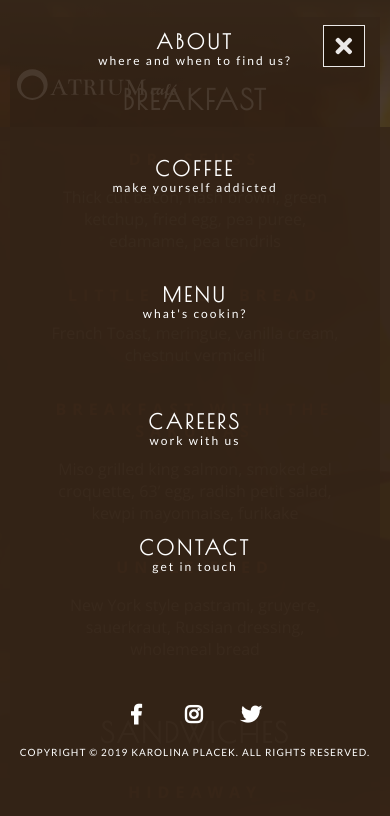
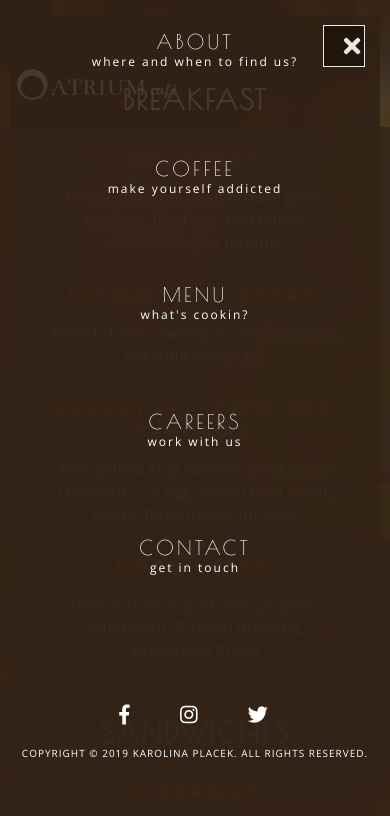
Before and after one commit to Keikeu/Atrium, a plain HTML site: page menu.html in a window 390 px wide. Both pictures are taken after a click on the element 343 px from the left and 46 px from the top of the page. Shown: the top 816 px of the page. Drawn offline with nearby package versions, Linux system fonts and the light colour scheme.

Commit message:
Organize css rules and fonts

```diff
--- a/css/style.css
+++ b/css/style.css
@@ -1,14 +1,14 @@
-/* ============================== OVERALL ================================= */
 body {
   margin: 0;
-  font-family: 'Open Sans';
+
+  font-family: 'Open Sans', sans-serif;
   font-weight: 400;
+
   background-attachment: fixed;
   background-position: center top;
   background-repeat: no-repeat;
 }
 
-/* ======================= MAIN PAGE HYPERLINK ========================== */
 .homepage-link {
   position: fixed;
   left: 2vh;
@@ -16,27 +16,26 @@ body {
   z-index: 3;
 }
 
-/* =============================== BURGER ================================== */
 .nav-btn {
+  position: fixed;
+  top: 3vh;
+  right: 3vh;
+  z-index: 4;
+
   display: none;
   height: 42px;
   width: 42px;
-  position: fixed;
-  right: 3vh;
-  top: 3vh;
-  border: 1px solid #fff;
-  z-index: 4;
+
+  border: 1px solid #ffffff;
+  background-color: #211408;
   opacity: 0.9;
-  background-color: #211408;
+
+  font-size: 24px;
   color: #ffffff;
-  font-size: 24px;
   text-align: center;
-  transition-duration: 200ms;
   line-height: 40px;
-}
 
-.nav-btn i {
-  width: 40px;
+  transition-duration: .2s;
 }
 
 .nav-btn:hover {
@@ -48,12 +47,14 @@ body {
   top: 0;
   left: 0;
   z-index: 1;
+
   width: 100%;
   height: 12vh;
-  background-image: linear-gradient(to bottom, #413d2d, rgba(0,0,0,0));
+
+  background: rgba(17, 10, 4, 0.8);
+  background: linear-gradient(to bottom, rgba(17,10,4,0.8) 0%, rgba(17,10,4,0.6) 50%, rgba(17,10,4,0.3) 75%, rgba(17,10,4,0.05) 95%, rgba(17,10,4,0) 100%);
 }
 
-/* ================================ NAVBAR ================================ */
 a, a:visited, a:hover, a:active, a:focus {
   color: inherit;
   text-decoration: none;
@@ -70,43 +71,48 @@ a, a:visited, a:hover, a:active, a:focus {
   left: 0;
   right: 0;
   z-index: 2;
+
   width: 600px;
   padding: 0;
   margin: auto;
 }
 
 .nav--desktop .nav__item {
+  float: left;
   display: inline-block;
   width: 120px;
-  float: left;
+  padding: 10px;
+
+  box-shadow: inset 0px -1px 0px 0px rgba(255, 255, 255, 1);
+
   font-size: 18px;
-  font-family: "Lato";
-  font-weight: 700;
+  font-weight: 600;
   color: #ffffff;
   text-align: center;
-  box-shadow: inset 0px -1px 0px 0px rgba(255,255,255,1);
-  padding: 10px;
-  transition-duration: 300ms;
+
+  transition-duration: .3s;
 }
 
 .nav--desktop .nav__item:hover, .nav--desktop .nav__item--active {
-  box-shadow: inset 0px -3px 0px 0px rgba(255,255,255,1);
+  box-shadow: inset 0px -3px 0px 0px rgba(255, 255, 255, 1);
 }
 
 .nav--mobile {
-  display: none;
   position: fixed;
   top: 0;
   right: -100%;
-  margin: 0;
-  padding: 0;
+
+  display: none;
   width: 100%;
   height: 100%;
+  padding: 0;
+  margin: 0;
+
   overflow: hidden;
-  font-family: 'Poiret One', sans-serif;
+
+  font-family: 'Poiret One', cursive;
   font-size: 20px;
   letter-spacing: 3px;
-  font-weight: bold;
   transition: 400ms;
   color: #fff;
   z-index: 3;
@@ -137,18 +143,17 @@ a, a:visited, a:hover, a:active, a:focus {
 }
 
 .nav--mobile .nav__item .desc {
+  font-family: 'Open Sans', sans-serif;
   font-size: 12px;
-  font-family: 'Lato', cursive;
+  text-transform: lowercase;
   letter-spacing: 2px;
-  font-weight: 400;
-  text-transform: lowercase;
 }
 
 .nav--mobile .nav__item p {
   margin-top: 20px;
+
+  font-family: 'Open Sans', sans-serif;
   font-size: 10px;
-  font-family: 'Lato';
-  font-weight: 400;
   letter-spacing: 1px;
 }
 
@@ -156,61 +161,58 @@ a, a:visited, a:hover, a:active, a:focus {
   position: absolute;
   bottom: 20px;
   right: 0;
+
   font-size: 20px;
   color: #ccc;
 }
 
-/* ============================= SOCIAL MEDIA ============================== */
-
 i {
-  width: 50px;
+  padding: 0 20px;
 }
 
 h1 {
-  font-family: 'Poiret One';
+  margin: 2em 0 0;
+
+  font-family: 'Poiret One', cursive;
   font-size: 28px;
+  text-transform: uppercase;
   letter-spacing: 2px;
-  text-transform: uppercase;
-  margin: 2em 0 0;
 }
 
 h2 {
+  margin: 2em 0 .5em;
+  padding: 0;
+
   font-size: 16px;
   font-weight: 700;
-  font-family: 'Open Sans';
-  padding: 0;
-  margin: 2em 0 .5em;
-  letter-spacing: 6px;
   color: #d67437;
   text-transform: uppercase;
-}
-
-h4 {
-  font-weight: 300;
+  letter-spacing: 6px;
 }
 
 ul {
-  /* list-style-type: circle; */
   padding: 0;
   margin: 0;
+
   text-align: left;
 }
 
-
 main {
-  background-color: rgba(17, 10, 4, 0.8);
-  color: #fff;
-  text-align: center;
-  font-size: 16px;
-  margin: 12vh auto;
-  min-height: 76vh;
-  width: 65vw;
-  padding: 50px 10%;
-
   display: flex;
   flex-wrap: wrap;
   justify-content: center;
   align-items: flex-start;
+
+  width: 65vw;
+  min-height: 76vh;
+  margin: 12vh auto;
+  padding: 50px 10%;
+
+  background-color: rgba(17, 10, 4, 0.85);
+
+  color: #fff;
+  text-align: center;
+  font-size: 16px;
 }
 
 main .subheader {
@@ -229,6 +231,7 @@ main a {
 html {
   box-sizing: border-box;
 }
+
 *, *:before, *:after {
   box-sizing: inherit;
 }
@@ -237,17 +240,18 @@ html {
   .nav-btn--open, .nav--mobile {
     display: block;
   }
+
   .nav--desktop, .index-social {
     display: none;
   }
+
   main {
     width: 95vw;
+    padding: 20px;
+    margin: 2vh auto;
   }
+
   .column {
     width: 100%;
   }
-  main {
-    padding: 20px;
-    margin: 2vh auto;
-  }
 }
--- a/menu.html
+++ b/menu.html
@@ -5,7 +5,7 @@
   <title>Atrium Cafe</title>
   <meta charset="utf-8">
   <link rel="icon" type="image/png" href="img/logomark-brown.png">
-  <link href="https://fonts.googleapis.com/css?family=Lobster|Open+Sans:300,400,600,700,800|Oswald|Poiret+One|Lato" rel="stylesheet">
+  <link href="https://fonts.googleapis.com/css?family=Open+Sans:400,600,700|Poiret+One" rel="stylesheet">
   <link rel="stylesheet" href="https://use.fontawesome.com/releases/v5.7.2/css/all.css" integrity="sha384-fnmOCqbTlWIlj8LyTjo7mOUStjsKC4pOpQbqyi7RrhN7udi9RwhKkMHpvLbHG9Sr" crossorigin="anonymous">
   <meta name="viewport" content="width=device-width, initial-scale=1">
   <link rel="stylesheet" href="css/style.css" />
```
Also changed, not shown: about.html (+1 -1 lines), careers.html (+1 -1 lines), coffee.html (+1 -1 lines), contact.html (+1 -1 lines), index.html (+1 -1 lines).
